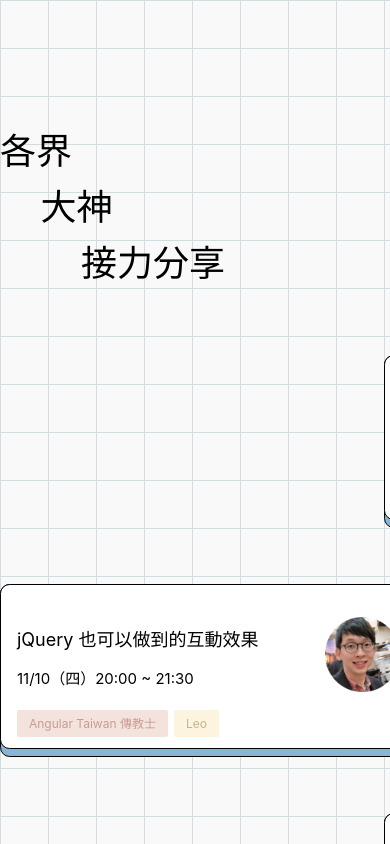
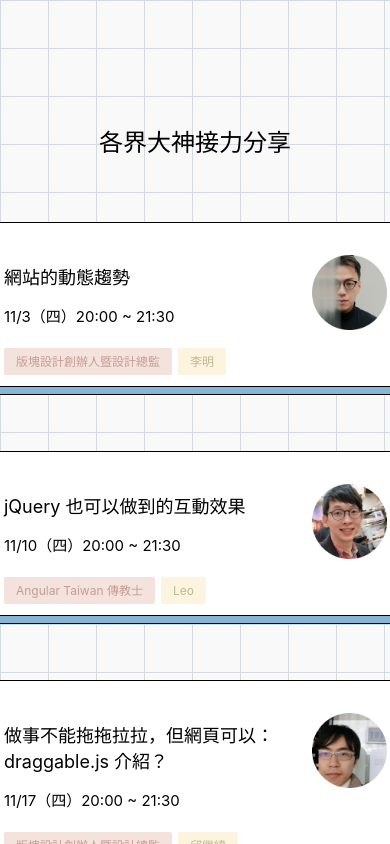
Before and after one commit to ms314006/event-website, a Next.js app: page / in a window 390 px wide. Shown: the part 6480-7324 px from the top of the page. Built offline with nearby package versions, Linux system fonts and the light colour scheme.

Commit message:
ADD Sharer responsive ui

```diff
--- a/components/Sharer/index.js
+++ b/components/Sharer/index.js
@@ -53,6 +53,9 @@ export default function Sharer() {
           接力分享
         </span>
       </div>
+      <div className={styles.mobileTitleContainer}>
+        <span>各界大神接力分享</span>
+      </div>
       <div className={styles.sharers}>
         {
           sharers.map((sharer) => (
--- a/components/Sharer/sharer.module.css
+++ b/components/Sharer/sharer.module.css
@@ -9,6 +9,10 @@
   flex-direction: column;
   font-size: 2.25rem;
   line-height: 3.5rem;
+}
+
+.mobileTitleContainer {
+  display: none;
 }
 
 .sharers {
@@ -64,3 +68,24 @@
   background: #FDF4E0;
   color: #C0B592;
 }
+
+@media all and (max-width: 1100px) {
+  .container {
+    width: 98vw;
+  }
+
+  .sharer:nth-of-type(2n),
+  .sharer {
+    justify-content: center;
+  }
+
+  .titleContainer {
+    display: none;
+  }
+
+  .mobileTitleContainer {
+    display: flex;
+    justify-content: center;
+    font-size: 1.5rem;
+  }
+}
```
